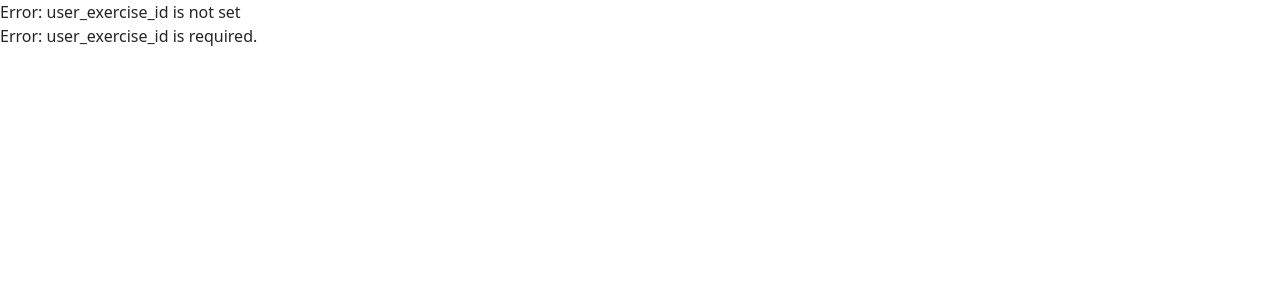
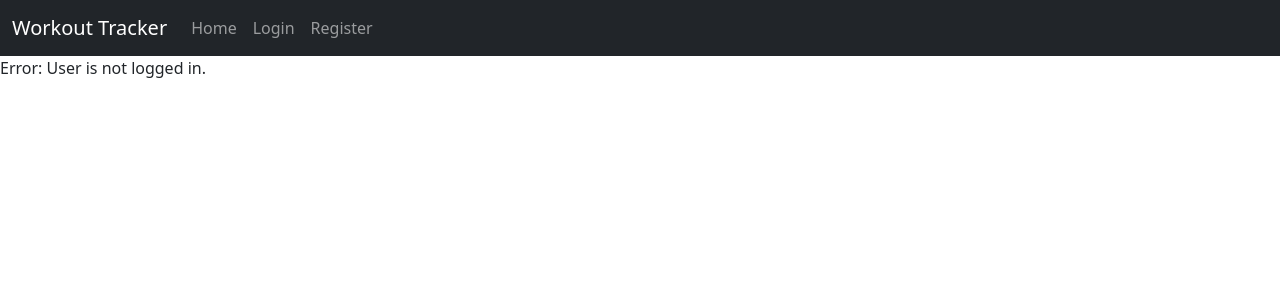
Before and after one commit to TraseRRR98/workout_plan, a PHP site: page /modify_exercise.php in a window 1280 px wide. Shown: the top 300 px of the page. Run offline with PHP 8.4, Linux system fonts and the light colour scheme.

Commit message:
Enhance exercise modification functionality; include user ownership validation, update user_exercise_id handling, and improve session management for logged-in users

```diff
--- a/exercises/list_workout_exercises.php
+++ b/exercises/list_workout_exercises.php
@@ -24,6 +24,7 @@ $workout_id = get_safe('workout_id');
 $query = "
 SELECT
     we.workout_exercise_id,
+    ue.user_exercise_id, -- Include user_exercise_id
     e.exercise_name,
     ue.sets,
     ue.reps,
@@ -69,7 +70,8 @@ if (!$result) {
                             <td><?= htmlspecialchars($row['reps']) ?></td>
                             <td><?= htmlspecialchars($row['weight']) ?></td>
                             <td>
-                                <a href="modify_exercise.php?user_exercise_id=<?= htmlspecialchars($row['workout_exercise_id']) ?>" class="btn btn-warning btn-sm">Add Progression</a>
+                                <a href="modify_exercise.php?user_exercise_id=<?= htmlspecialchars($row['user_exercise_id']) ?>"
+                                class="btn btn-primary btn-sm">Add Progression</a>
                             </td>
                         </tr>
                     <?php endwhile; ?>
--- a/exercises/modify_exercise.php
+++ b/exercises/modify_exercise.php
@@ -1,18 +1,26 @@
 <?php
 require_once '../lib/accessors.php';
 require_once '../lib/db_connect.php';
-require_once '../lib/css.php'; // Include Bootstrap CSS
+require_once '../lib/css.php';
+include '../lib/navbar.php';
 
 if (session_status() == PHP_SESSION_NONE)
     session_start();
 
+// Ensure the user is logged in
+if (!isset($_SESSION['user_id']))
+    die("Error: User is not logged in.");
+
+$logged_in_user_id = $_SESSION['user_id'];
+
+// Validate and retrieve `user_exercise_id`
 if (!is_set_with_error('user_exercise_id'))
     die("Error: user_exercise_id is required.");
 
 $user_exercise_id = get_safe('user_exercise_id');
 
-// Fetch the current exercise details
-$query = "
+// Check ownership of `user_exercise_id`
+$ownership_query = "
     SELECT
         ue.user_exercise_id,
         e.exercise_name,
@@ -22,12 +30,12 @@ SELECT
         ue.user_id
     FROM users_exercises ue
     JOIN exercises e ON ue.exercise_id = e.exercise_id
-WHERE ue.user_exercise_id = '$user_exercise_id'";
+    WHERE ue.user_exercise_id = '$user_exercise_id' AND ue.user_id = '$logged_in_user_id'";
 
-$result = $conn->query($query);
+$result = $conn->query($ownership_query);
 
 if (!$result || $result->num_rows == 0)
-    die("Error: Unable to fetch exercise details.");
+    die("Error: You are not authorized to modify this exercise.");
 
 $exercise = $result->fetch_assoc();
 
@@ -42,21 +50,19 @@ if ($_SERVER['REQUEST_METHOD'] === 'POST') {
     $update_query = "
         UPDATE users_exercises
         SET sets = '$sets', reps = '$reps', weight = '$weight'
-        WHERE user_exercise_id = '$user_exercise_id'
-    ";
+        WHERE user_exercise_id = '$user_exercise_id' AND user_id = '$logged_in_user_id'";
     if (!$conn->query($update_query))
         die("Error updating exercise: " . $conn->error);
 
     // Insert into the `progress` table
     $insert_query = "
         INSERT INTO progress (user_exercise_id, date, sets, reps, weight, notes)
-        VALUES ('$user_exercise_id', CURDATE(), '$sets', '$reps', '$weight', '$notes')
-    ";
+        VALUES ('$user_exercise_id', CURDATE(), '$sets', '$reps', '$weight', '$notes')";
     if (!$conn->query($insert_query))
         die("Error recording progress: " . $conn->error);
 
     // Redirect back to progress page
-    header("Location: ../progress/progress.php?user_id=" . $exercise['user_id']);
+    header("Location: ../progress/progress.php?user_id=" . $logged_in_user_id);
     exit;
 }
 ?>
@@ -93,7 +99,7 @@ if ($_SERVER['REQUEST_METHOD'] === 'POST') {
             </div>
             <div class="text-center">
                 <button type="submit" class="btn btn-success">Save Changes & Record Progress</button>
-                <a href="../progress/progress.php?user_id=<?= htmlspecialchars($exercise['user_id']) ?>" class="btn btn-secondary">Cancel</a>
+                <a href="../progress/progress.php?user_id=<?= htmlspecialchars($logged_in_user_id) ?>" class="btn btn-secondary">Cancel</a>
             </div>
         </form>
     </div>
--- a/workouts/edit_workouts.php
+++ b/workouts/edit_workouts.php
@@ -84,8 +84,7 @@ if ($_SERVER['REQUEST_METHOD'] === 'POST') {
                 // Add exercise to the user's list
                 $insert_user_exercise_query = "
                     INSERT INTO users_exercises (user_id, exercise_id, sets, reps, weight, created_date)
-                    VALUES ('{$_SESSION['user_id']}', '$
-                    exercise_id', NULL, NULL, NULL, NOW())";
+                    VALUES ('{$_SESSION['user_id']}', '$exercise_id', NULL, NULL, NULL, NOW())";
                 $conn->query($insert_user_exercise_query);
                 $user_exercise_id = $conn->insert_id;
             }
```
Also changed, not shown: lib/index.php (+17 -1 lines). Lines whose indentation alone changed are shown as unchanged.
